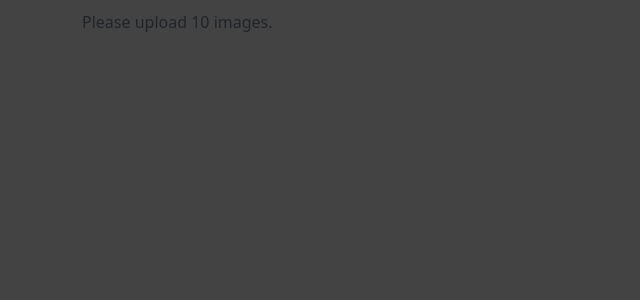
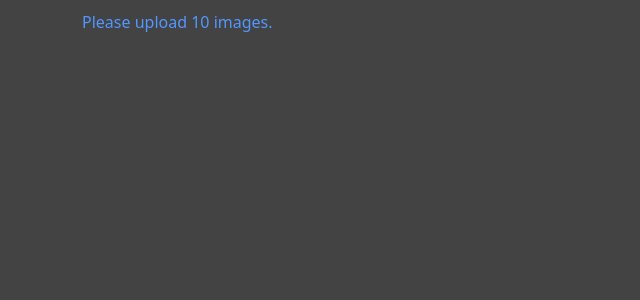
Before and after one commit to cherrykit/HTN2021, a Vue app in the folder client/: page /upload in a window 1280 px wide. Shown: the top 300 px of the page, without its empty margins (0-640 px from the left). Built offline with nearby package versions, Linux system fonts and the light colour scheme.

Commit message:
Added text colour

```diff
--- a/client/src/App.vue
+++ b/client/src/App.vue
@@ -17,5 +17,6 @@ body {
   display: flex;
   height: 100%;
   background-color: #434343;
+  color: #5297ff;
 }
 </style>
```
